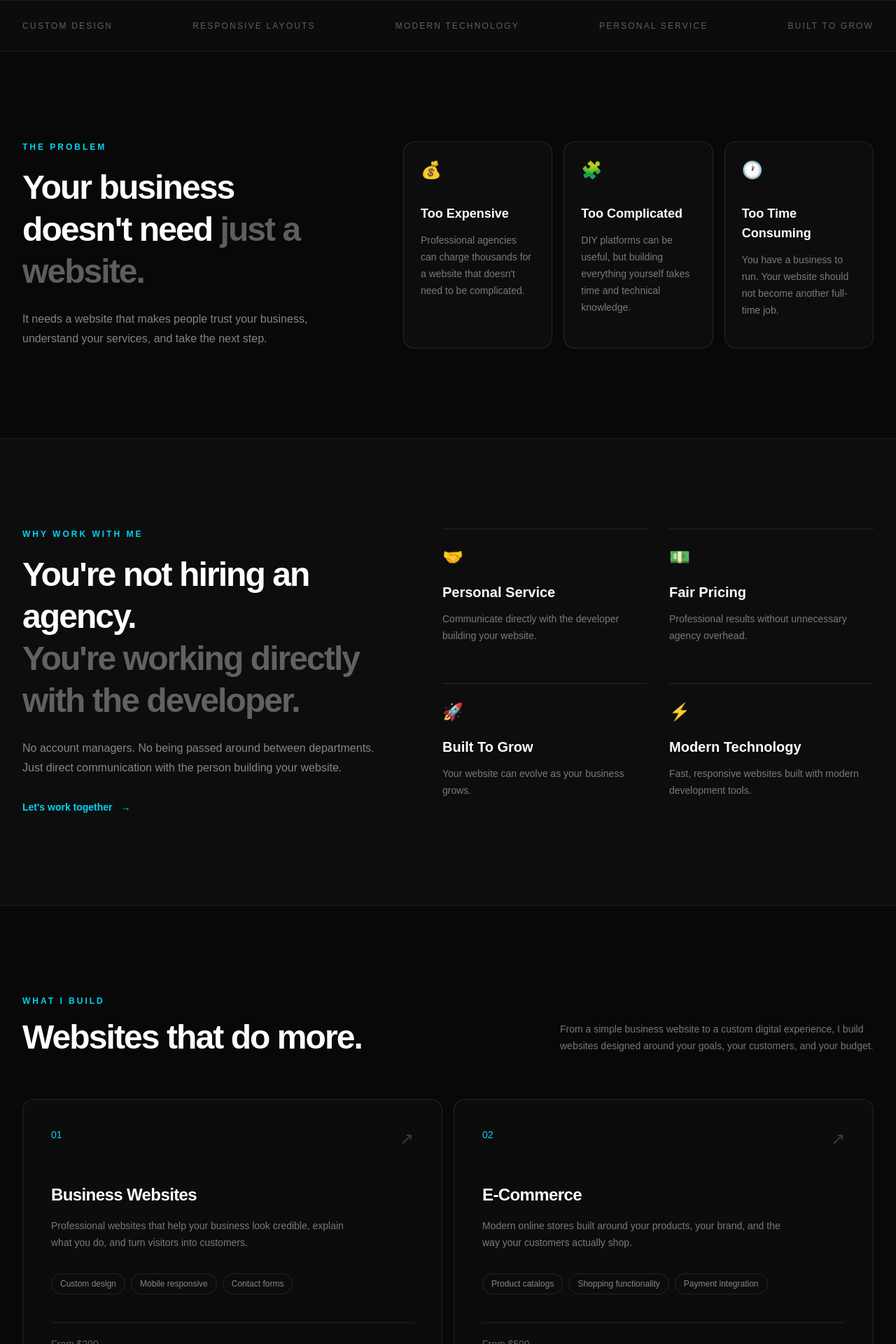
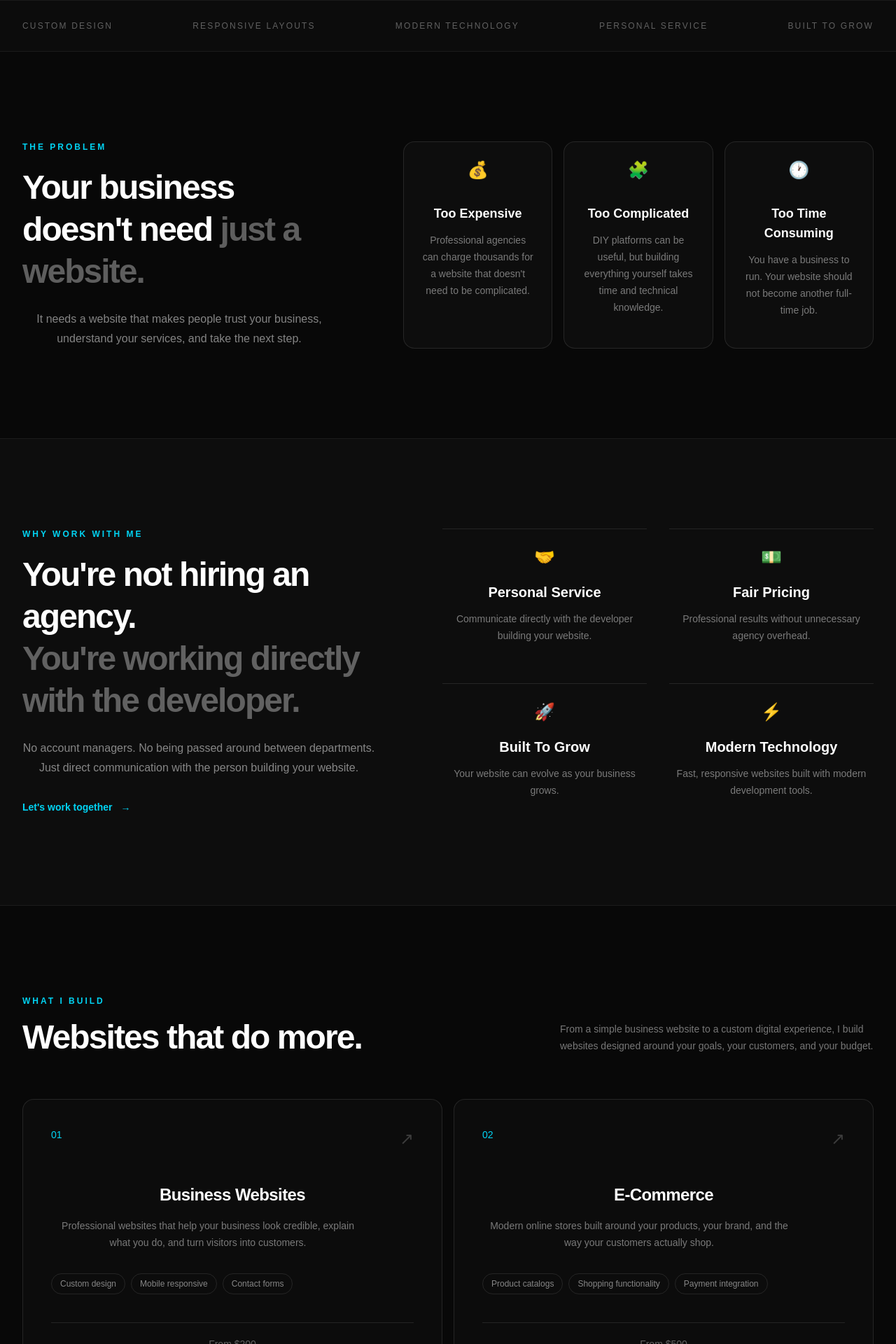
Before and after one commit to Reginald31382/web-studio-jrome, a Next.js app: page / in a window 1280 px wide. Shown: the part 880-2800 px from the top of the page at 70% size. Built offline with nearby package versions, Linux system fonts and the light colour scheme.

Commit message:
centered text

```diff
--- a/src/app/page.tsx
+++ b/src/app/page.tsx
@@ -183,7 +183,7 @@ export default function Home() {
                 <span className="text-cyan-400">works.</span>
               </h1>
 
-              <p className="mt-8 max-w-xl text-lg leading-8 text-white/55">
+              <p className="mt-8 max-w-xl text-lg leading-8 text-white/55 text-center">
                 I build fast, modern websites for small businesses,
                 entrepreneurs, and organizations without the expensive agency
                 price tag.
@@ -208,7 +208,7 @@ export default function Home() {
                 </a>
               </div>
 
-              <div className="mt-12 flex flex-wrap gap-x-6 gap-y-3 text-sm text-white/40">
+              <div className="mt-12 flex flex-wrap gap-x-6 gap-y-3 text-sm text-white/40 ">
                 <span>✓ Mobile Friendly</span>
                 <span>✓ Custom Built</span>
                 <span>✓ SEO Ready</span>
@@ -303,14 +303,14 @@ export default function Home() {
                 <span className="text-white/35">just a website.</span>
               </h2>
 
-              <p className="mt-6 max-w-md text-base leading-7 text-white/50">
+              <p className="mt-6 max-w-md text-base leading-7 text-white/50 text-center">
                 It needs a website that makes people trust your business,
                 understand your services, and take the next step.
               </p>
             </div>
 
             <div className="grid gap-4 sm:grid-cols-3">
-              <div className="rounded-2xl border border-white/10 bg-white/[0.025] p-6">
+              <div className="rounded-2xl border border-white/10 bg-white/2.5 p-6 text-center">
                 <div className="mb-8 text-2xl">💰</div>
                 <h3 className="text-lg font-semibold">Too Expensive</h3>
                 <p className="mt-3 text-sm leading-6 text-white/45">
@@ -319,7 +319,7 @@ export default function Home() {
                 </p>
               </div>
 
-              <div className="rounded-2xl border border-white/10 bg-white/[0.025] p-6">
+              <div className="rounded-2xl border border-white/10 bg-white/[0.025] p-6 text-center">
                 <div className="mb-8 text-2xl">🧩</div>
                 <h3 className="text-lg font-semibold">Too Complicated</h3>
                 <p className="mt-3 text-sm leading-6 text-white/45">
@@ -328,7 +328,7 @@ export default function Home() {
                 </p>
               </div>
 
-              <div className="rounded-2xl border border-white/10 bg-white/[0.025] p-6">
+              <div className="rounded-2xl border border-white/10 bg-white/[0.025] p-6 text-center">
                 <div className="mb-8 text-2xl">🕐</div>
                 <h3 className="text-lg font-semibold">Too Time Consuming</h3>
                 <p className="mt-3 text-sm leading-6 text-white/45">
@@ -358,7 +358,7 @@ export default function Home() {
                 </span>
               </h2>
 
-              <p className="mt-6 max-w-lg text-base leading-7 text-white/50">
+              <p className="mt-6 max-w-lg text-base leading-7 text-white/50 text-center">
                 No account managers. No being passed around between departments.
                 Just direct communication with the person building your website.
               </p>
@@ -372,7 +372,7 @@ export default function Home() {
             </div>
 
             <div className="grid gap-8 sm:grid-cols-2">
-              <div className="border-t border-white/10 pt-6">
+              <div className="border-t border-white/10 pt-6 text-center">
                 <div className="mb-5 text-2xl">🤝</div>
                 <h3 className="text-xl font-semibold">Personal Service</h3>
                 <p className="mt-3 text-sm leading-6 text-white/45">
@@ -380,7 +380,7 @@ export default function Home() {
                 </p>
               </div>
 
-              <div className="border-t border-white/10 pt-6">
+              <div className="border-t border-white/10 pt-6 text-center">
                 <div className="mb-5 text-2xl">💵</div>
                 <h3 className="text-xl font-semibold">Fair Pricing</h3>
                 <p className="mt-3 text-sm leading-6 text-white/45">
@@ -388,7 +388,7 @@ export default function Home() {
                 </p>
               </div>
 
-              <div className="border-t border-white/10 pt-6">
+              <div className="border-t border-white/10 pt-6 text-center">
                 <div className="mb-5 text-2xl">🚀</div>
                 <h3 className="text-xl font-semibold">Built To Grow</h3>
                 <p className="mt-3 text-sm leading-6 text-white/45">
@@ -396,7 +396,7 @@ export default function Home() {
                 </p>
               </div>
 
-              <div className="border-t border-white/10 pt-6">
+              <div className="border-t border-white/10 pt-6 text-center">
                 <div className="mb-5 text-2xl">⚡</div>
                 <h3 className="text-xl font-semibold">Modern Technology</h3>
                 <p className="mt-3 text-sm leading-6 text-white/45">
@@ -445,11 +445,11 @@ export default function Home() {
                   </span>
                 </div>
 
-                <h3 className="mt-12 text-2xl font-semibold tracking-tight">
+                <h3 className="mt-12 text-2xl font-semibold tracking-tight text-center">
                   {service.title}
                 </h3>
 
-                <p className="mt-4 max-w-md text-sm leading-6 text-white/45">
+                <p className="mt-4 max-w-md text-sm leading-6 text-white/45 text-center">
                   {service.description}
                 </p>
 
@@ -464,7 +464,7 @@ export default function Home() {
                   ))}
                 </div>
 
-                <div className="mt-10 border-t border-white/10 pt-5 text-sm text-white/35">
+                <div className="mt-10 border-t border-white/10 pt-5 text-sm text-white/35 text-center">
                   {service.price}
                 </div>
               </div>
@@ -583,7 +583,7 @@ export default function Home() {
             </p>
           </div>
 
-          <div className="grid gap-6 md:grid-cols-2 lg:grid-cols-3">
+          <div className="grid gap-6 md:grid-cols-2 lg:grid-cols-3 ">
             {projects.map((project) => (
               <button
                 key={project.title}
@@ -613,7 +613,7 @@ export default function Home() {
                     {project.title}
                   </h3>
 
-                  <p className="mt-3 text-sm leading-6 text-white/45">
+                  <p className="mt-3 text-sm leading-6 text-white/45 text-center">
                     {project.description}
                   </p>
 
@@ -653,13 +653,13 @@ export default function Home() {
                 {pricing.starter.price}
               </div>
 
-              <p className="mt-3 text-sm text-white/40">
+              <p className="mt-3 text-sm text-white/40 text-center">
                 For businesses that need a simple, professional online presence.
               </p>
 
               <div className="my-8 h-px bg-white/10" />
 
-              <ul className="space-y-4 text-sm text-white/60">
+              <ul className="space-y-4 text-sm text-white/60 text-center">
                 <li>✓ Up to X pages</li>
                 <li>✓ Mobile responsive</li>
                 <li>✓ Contact form</li>
@@ -689,14 +689,14 @@ export default function Home() {
                 {pricing.business.price}
               </div>
 
-              <p className="mt-3 text-sm text-white/40">
+              <p className="mt-3 text-sm text-white/40 text-center">
                 For businesses that need a more complete website with additional
                 pages and functionality.
               </p>
 
               <div className="my-8 h-px bg-white/10" />
 
-              <ul className="space-y-4 text-sm text-white/60">
+              <ul className="space-y-4 text-sm text-white/60 text-center">
                 <li>✓ Everything in Starter</li>
                 <li>✓ More pages</li>
                 <li>✓ Custom design</li>
@@ -720,13 +720,13 @@ export default function Home() {
                 Let's Talk
               </div>
 
-              <p className="mt-3 text-sm text-white/40">
+              <p className="mt-3 text-sm text-white/40 text-center">
                 For businesses that need something unique.
               </p>
 
               <div className="my-8 h-px bg-white/10" />
 
-              <ul className="space-y-4 text-sm text-white/60">
+              <ul className="space-y-4 text-sm text-white/60 text-center">
                 <li>✓ E-commerce</li>
                 <li>✓ Dashboards</li>
                 <li>✓ Booking systems</li>
```
